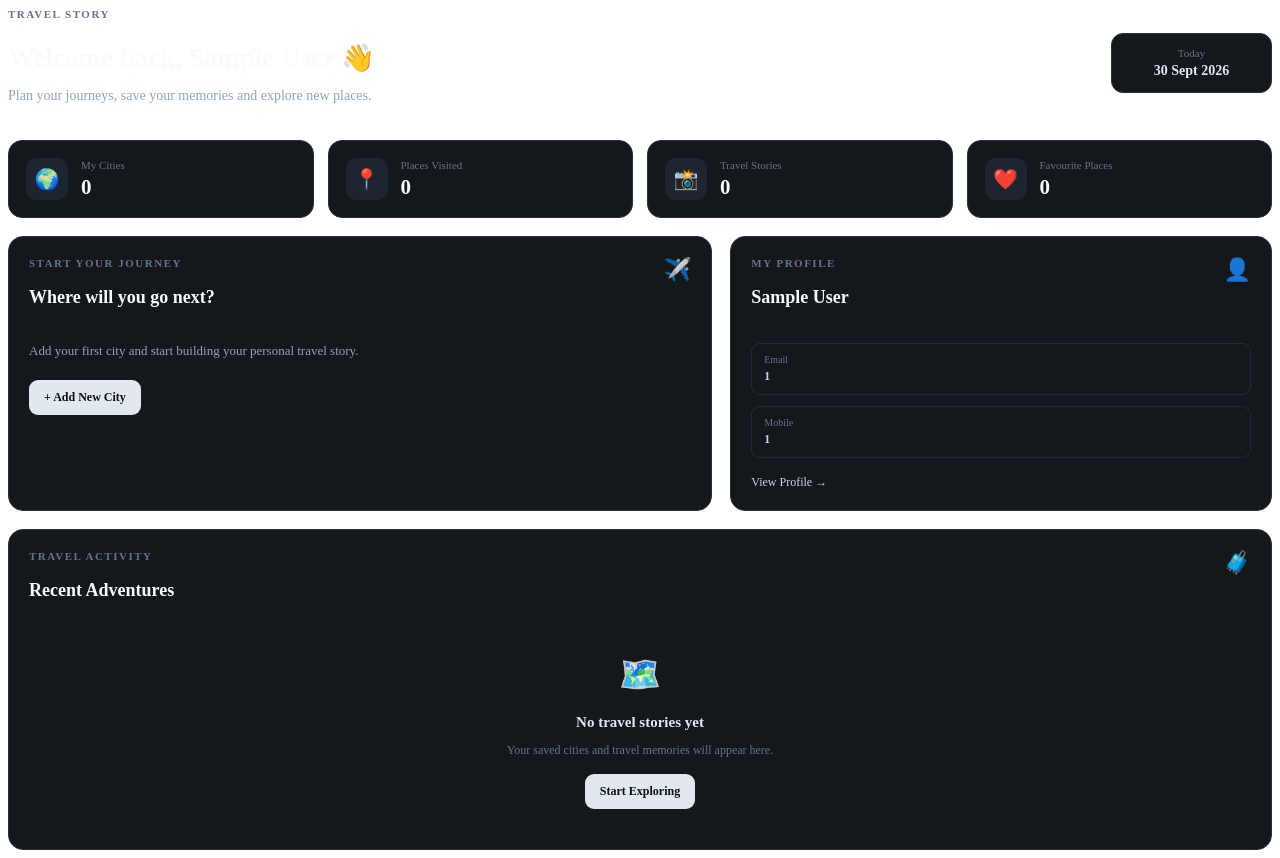
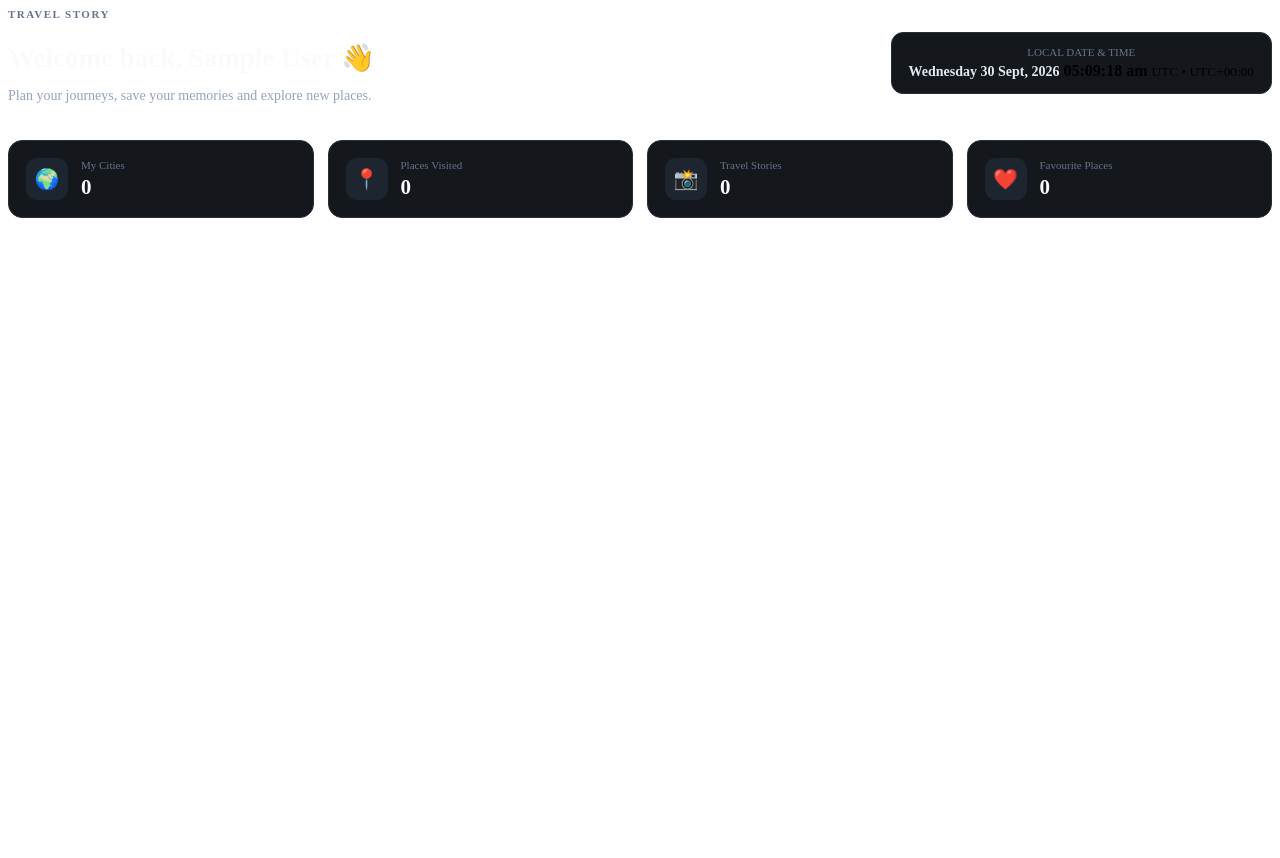
Before and after one commit to VaibhavRAI198/Travel-story, a Flask app: template templates/sections/my_dashboard.html in a window 1280 px wide. After the commit the page ends 218 px from the top, so only its background shows below. Run offline with Flask 3, Linux system fonts and the light colour scheme; the template is opened without the code that fills it: most values are stand-ins (such as "Sample title", 1, 10 or a date in 2020); some libraries are stand-ins or nearby versions.

Commit message:
Update my_dashboard.html

```diff
--- a/templates/sections/my_dashboard.html
+++ b/templates/sections/my_dashboard.html
@@ -1,4 +1,5 @@
 <link rel="stylesheet" href="{{ url_for('static', filename='css_folder/dashboard.css') }}">
+
 <section class="dashboard-home">
     <div class="dashboard-title">
         <div>
@@ -7,8 +8,10 @@
             <p>Plan your journeys, save your memories and explore new places.</p>
         </div>
         <div class="date-card">
-            <span>Today</span>
+            <span>LOCAL DATE & TIME</span>
             <strong id="currentDate"></strong>
+            <b id="currentTime"></b>
+            <small id="currentTimezone"></small>
         </div>
     </div>
 
@@ -20,6 +23,7 @@
                 <strong>0</strong>
             </div>
         </div>
+
         <div class="stat-card">
             <div class="stat-icon">📍</div>
             <div>
@@ -27,6 +31,7 @@
                 <strong>0</strong>
             </div>
         </div>
+
         <div class="stat-card">
             <div class="stat-icon">📸</div>
             <div>
@@ -34,6 +39,7 @@
                 <strong>0</strong>
             </div>
         </div>
+
         <div class="stat-card">
             <div class="stat-icon">❤️</div>
             <div>
@@ -42,65 +48,36 @@
             </div>
         </div>
     </div>
-
-    <div class="dashboard-grid">
-        <div class="dashboard-card welcome-card">
-            <div class="card-heading">
-                <div>
-                    <span class="small-title">START YOUR JOURNEY</span>
-                    <h3>Where will you go next?</h3>
-                </div>
-                <span class="card-icon">✈️</span>
-            </div>
-            <p>Add your first city and start building your personal travel story.</p>
-            <a href="{{ url_for('add_city') }}" class="dashboard-button">+ Add New City</a>
-        </div>
-
-        <div class="dashboard-card profile-card">
-            <div class="card-heading">
-                <div>
-                    <span class="small-title">MY PROFILE</span>
-                    <h3>{{ user_data["full_name"] }}</h3>
-                </div>
-                <span class="card-icon">👤</span>
-            </div>
-            <div class="profile-info">
-                <div>
-                    <span>Email</span>
-                    <strong>{{ user_data["email_id"] }}</strong>
-                </div>
-                <div>
-                    <span>Mobile</span>
-                    <strong>{{ user_data["mobile_number"] }}</strong>
-                </div>
-            </div>
-            <a href="{{ url_for('my_profile') }}" class="dashboard-link">View Profile →</a>
-        </div>
-    </div>
-
-    <div class="dashboard-card recent-card">
-        <div class="card-heading">
-            <div>
-                <span class="small-title">TRAVEL ACTIVITY</span>
-                <h3>Recent Adventures</h3>
-            </div>
-            <span class="card-icon">🧳</span>
-        </div>
-        <div class="empty-state">
-            <div>🗺️</div>
-            <h4>No travel stories yet</h4>
-            <p>Your saved cities and travel memories will appear here.</p>
-            <a href="{{ url_for('add_city') }}" class="dashboard-button">Start Exploring</a>
-        </div>
-    </div>
 </section>
 
 <script>
-const dateElement = document.getElementById("currentDate");
-const today = new Date();
-dateElement.textContent = today.toLocaleDateString("en-IN", {
-    day: "2-digit",
-    month: "short",
-    year: "numeric"
-});
+function updateDateTime() {
+    const now = new Date();
+
+    document.getElementById("currentDate").textContent = now.toLocaleDateString("en-IN", {
+        weekday: "long",
+        day: "2-digit",
+        month: "short",
+        year: "numeric"
+    });
+
+    document.getElementById("currentTime").textContent = now.toLocaleTimeString("en-IN", {
+        hour: "2-digit",
+        minute: "2-digit",
+        second: "2-digit",
+        hour12: true
+    });
+
+    const timezone = Intl.DateTimeFormat().resolvedOptions().timeZone;
+    const offset = -now.getTimezoneOffset();
+    const sign = offset >= 0 ? "+" : "-";
+    const hours = String(Math.floor(Math.abs(offset) / 60)).padStart(2, "0");
+    const minutes = String(Math.abs(offset) % 60).padStart(2, "0");
+
+    document.getElementById("currentTimezone").textContent =
+        timezone + " • UTC" + sign + hours + ":" + minutes;
+}
+
+updateDateTime();
+setInterval(updateDateTime, 1000);
 </script>
```
